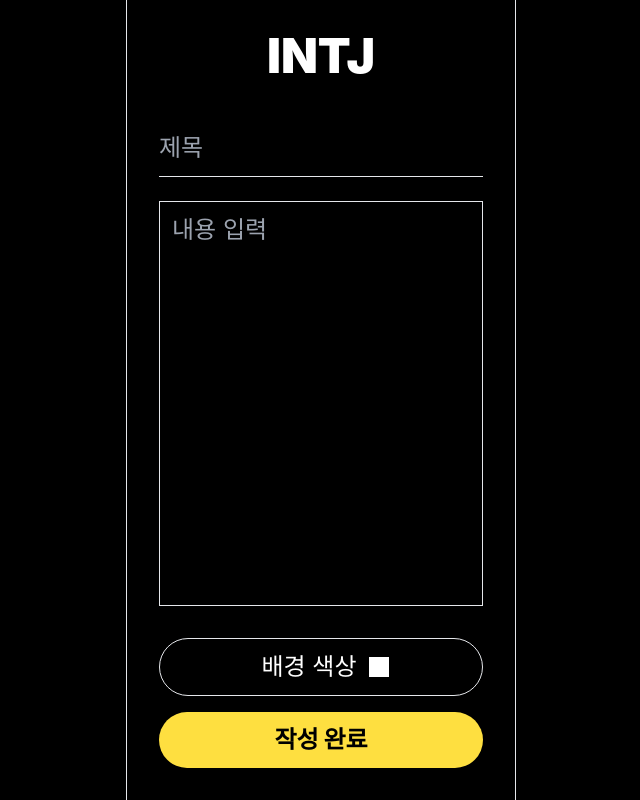
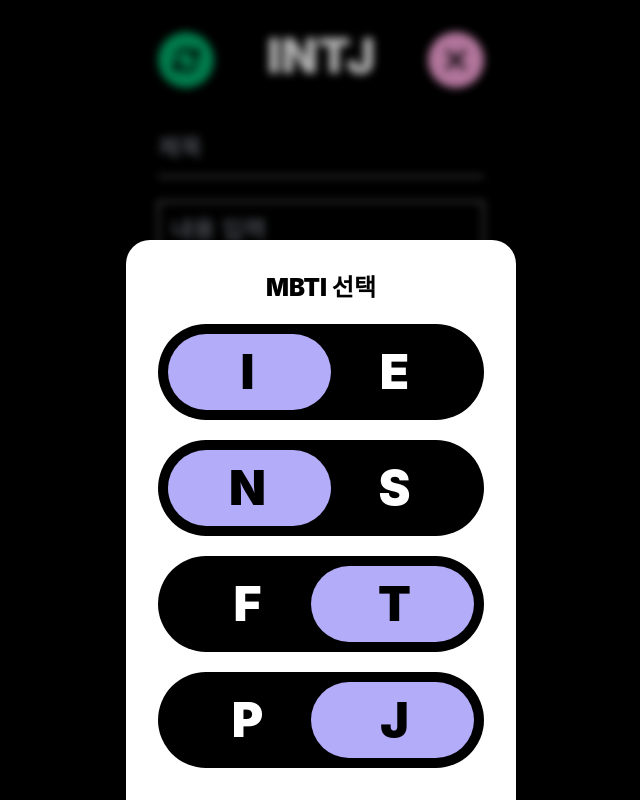
Before and after one commit to are-you-T/client, a React (Create React App) app: page /post in a window 1280 px wide. Both pictures are taken after a click on the button 506 px from the left and 60 px from the top of the page. Shown: the whole page, without its empty margins (319-959 px from the left). Built offline with nearby package versions, Linux system fonts and the light colour scheme.

Commit message:
feat: 게시글 작성 퍼블리싱 완료

```diff
--- a/src/components/BoardPost.tsx
+++ b/src/components/BoardPost.tsx
@@ -1,42 +1,262 @@
-import React, { useState } from "react";
+import React, { useEffect, useState, useCallback } from "react";
+import styled from "styled-components";
 import tw from "tailwind-styled-components";
 
 // 모달들 배경부분(공통 스타일컴포넌트로 만들기) 클릭하면 모달창이 꺼지고 선택된 state값들을 부모에게 보내줌
-function BgColorsModal() {
+
+// 배경 색상
+const colors = [
+  { name: "화이트", color: "white" },
+  { name: "퍼플", color: "#B2ACF9" },
+  { name: "옐로우", color: "#FFDE3F" },
+  { name: "핑크", color: "#EFC7D6" },
+  { name: "그린", color: "#9FEEA2" },
+  { name: "블루", color: "#78D9EE" },
+  { name: "오렌지", color: "#FF9D42" },
+];
+// 배경 색상 선택 모달
+function BgColorsModal({
+  colors,
+  onThisColor,
+  selectBgColor,
+}: {
+  colors: { name: string; color: string }[];
+  onThisColor: (value: string) => void;
+  selectBgColor: String;
+}) {
+  const [thisColor, setThisColor] = useState(selectBgColor);
   return (
-    <div className="absolute bottom-0 left-1/2 -translate-x-1/2 w-[390px] m-auto">
-      배경색상 모달
-    </div>
+    <ModalWrap>
+      <h3 className="text-2xl font-black text-center">배경 색상 선택</h3>
+      <ul>
+        {colors.map((color) => {
+          return (
+            <li key={color.color} className="flex items-center mt-5">
+              <input
+                type="radio"
+                name="colors"
+                id={color.color}
+                value={color.color}
+                checked={thisColor === color.color}
+                className="hidden"
+                onChange={(evt) => {
+                  setThisColor(evt.target.value);
+                  onThisColor(evt.target.value);
+                }}
+              />
+              <label
+                htmlFor={color.color}
+                className="flex items-center cursor-pointer flex-1 gap-4"
+              >
+                <SelectColors bg={color.color} />
+                <span
+                  className={`flex-1 text-xl ${
+                    thisColor === color.color
+                      ? "font-black opacity-100"
+                      : "opacity-30"
+                  }`}
+                >
+                  {color.name}
+                </span>
+                {thisColor === color.color && (
+                  <img src="/img/check_icon.svg" alt="" />
+                )}
+              </label>
+            </li>
+          );
+        })}
+      </ul>
+    </ModalWrap>
   );
 }
 
-function MbtiTypesModal() {
+// MBIT 선택 모달
+function MbtiTypesModal({
+  selectMbti,
+  onThisMbti,
+}: {
+  selectMbti: string[];
+  onThisMbti: (value: string[]) => void;
+}) {
+  const [mbti_IE, setMbti_IE] = useState(selectMbti[0]);
+  const [mbti_NS, setMbti_NS] = useState(selectMbti[1]);
+  const [mbti_FT, setMbti_FT] = useState(selectMbti[2]);
+  const [mbti_PJ, setMbti_PJ] = useState(selectMbti[3]);
+
+  useEffect(() => {
+    onThisMbti([mbti_IE, mbti_NS, mbti_FT, mbti_PJ]);
+  }, [mbti_IE, mbti_NS, mbti_FT, mbti_PJ, onThisMbti]);
+
   return (
-    <div className="absolute bottom-0 left-1/2 -translate-x-1/2 w-[390px] m-auto">
-      MBTI 모달
-    </div>
+    <ModalWrap>
+      <h3 className="text-2xl font-black text-center">MBTI 선택</h3>
+      <ul>
+        <MbtiList>
+          <Toggle className={mbti_IE === "I" ? "left" : "right"} />
+          <div className="flex-1 text-center">
+            <input
+              type="radio"
+              name="mbti_IE"
+              id="I"
+              className="hidden"
+              checked={mbti_IE === "I"}
+              onChange={(evt) => {
+                setMbti_IE(evt.target.id);
+              }}
+            />
+            <MbtiLabel htmlFor="I" className={mbti_IE === "I" ? "active" : ""}>
+              I
+            </MbtiLabel>
+          </div>
+          <div className="flex-1 text-center">
+            <input
+              type="radio"
+              name="mbti_IE"
+              id="E"
+              className="hidden"
+              checked={mbti_IE === "E"}
+              onChange={(evt) => {
+                setMbti_IE(evt.target.id);
+              }}
+            />
+            <MbtiLabel htmlFor="E" className={mbti_IE === "E" ? "active" : ""}>
+              E
+            </MbtiLabel>
+          </div>
+        </MbtiList>
+        <MbtiList>
+          <Toggle className={mbti_NS === "N" ? "left" : "right"} />
+          <div className="flex-1 text-center">
+            <input
+              type="radio"
+              name="mbti_NS"
+              id="N"
+              className="hidden"
+              checked={mbti_NS === "N"}
+              onChange={(evt) => setMbti_NS(evt.target.id)}
+            />
+            <MbtiLabel htmlFor="N" className={mbti_NS === "N" ? "active" : ""}>
+              N
+            </MbtiLabel>
+          </div>
+          <div className="flex-1 text-center">
+            <input
+              type="radio"
+              name="mbti_NS"
+              id="S"
+              className="hidden"
+              checked={mbti_NS === "S"}
+              onChange={(evt) => setMbti_NS(evt.target.id)}
+            />
+            <MbtiLabel htmlFor="S" className={mbti_NS === "S" ? "active" : ""}>
+              S
+            </MbtiLabel>
+          </div>
+        </MbtiList>
+        <MbtiList>
+          <Toggle className={mbti_FT === "F" ? "left" : "right"} />
+          <div className="flex-1 text-center">
+            <input
+              type="radio"
+              name="mbti_FT"
+              id="F"
+              className="hidden"
+              checked={mbti_FT === "F"}
+              onChange={(evt) => setMbti_FT(evt.target.id)}
+            />
+            <MbtiLabel htmlFor="F" className={mbti_FT === "F" ? "active" : ""}>
+              F
+            </MbtiLabel>
+          </div>
+          <div className="flex-1 text-center">
+            <input
+              type="radio"
+              name="mbti_FT"
+              id="T"
+              className="hidden"
+              checked={mbti_FT === "T"}
+              onChange={(evt) => setMbti_FT(evt.target.id)}
+            />
+            <MbtiLabel htmlFor="T" className={mbti_FT === "T" ? "active" : ""}>
+              T
+            </MbtiLabel>
+          </div>
+        </MbtiList>
+        <MbtiList>
+          <Toggle className={mbti_PJ === "P" ? "left" : "right"} />
+          <div className="flex-1 text-center">
+            <input
+              type="radio"
+              name="mbti_PJ"
+              id="P"
+              className="hidden"
+              checked={mbti_PJ === "P"}
+              onChange={(evt) => setMbti_PJ(evt.target.id)}
+            />
+            <MbtiLabel htmlFor="P" className={mbti_PJ === "P" ? "active" : ""}>
+              P
+            </MbtiLabel>
+          </div>
+          <div className="flex-1 text-center">
+            <input
+              type="radio"
+              name="mbti_PJ"
+              id="J"
+              className="hidden"
+              checked={mbti_PJ === "J"}
+              onChange={(evt) => setMbti_PJ(evt.target.id)}
+            />
+            <MbtiLabel htmlFor="J" className={mbti_PJ === "J" ? "active" : ""}>
+              J
+            </MbtiLabel>
+          </div>
+        </MbtiList>
+      </ul>
+    </ModalWrap>
   );
 }
 
+// 유효성 결과 모달
+// title, contents props 설정해줘야 함
 function AlertModal() {
-  return <div>경고 문구</div>;
+  return (
+    <ModalWrapCenter>
+      <h3 className="text-xl font-black text-center flex items-center justify-center">
+        <img src="/img/alert_icon.svg" className="w-4" alt="" />
+        <span>을 입력해주세요!</span>
+      </h3>
+    </ModalWrapCenter>
+  );
 }
 
+// 게시글 작성
 function BoardPost() {
   const [bgColor, setBgColor] = useState("white");
-  const [bgColorsToggle, setBgColorsToggle] = useState(false);
-  const [mbtiTypesToggle, setMbtiTypesToggle] = useState(false);
+  const [mbtiType, setMbtiType] = useState(["I", "N", "T", "J"]);
+  const [showModal, setShowModal] = useState("");
 
   // 추후에 BoardPost props가 될 것들
+  // mbti 타입변경할 때 마다 색상이 바뀌어야할텐데 정신없을 것 같아서 그냥 고정 색상값으로 하는 게 어떨까
   const mbtiColor_1 = "#02B26E";
   const mbtiColor_2 = "#FFA8DF";
-  const mbtiType = "INTJ";
+
+  const handleThisMbti = useCallback(
+    (value: string[]) => setMbtiType(value),
+    []
+  );
+
+  const handleSubmit = () => {
+    setShowModal("AlertModal");
+  };
 
   return (
     <Container>
       <PostWrap>
         <PostTitle>
-          <CircleButton bg={mbtiColor_1}>
+          <CircleButton
+            bg={mbtiColor_1}
+            onClick={() => setShowModal("MbtiTypesModal")}
+          >
             <img src="/img/typeSwitch_icon.svg" className="m-auto" alt="" />
           </CircleButton>
           <MbtiType>{mbtiType}</MbtiType>
@@ -59,26 +279,43 @@ function BoardPost() {
         </form>
         <div>
           <button
-            onClick={() => setBgColorsToggle((show) => !show)}
+            onClick={() => setShowModal("BgColorsModal")}
+            name="BgColorsModal"
             type="button"
             className="text-2xl border mb-4 w-full py-3 rounded-full flex justify-center items-center pl-2"
           >
             <span>배경 색상</span>
             <div
-              className={`w-5 h-5 ml-3 ${
-                bgColor === "white" ? "bg-white" : `bg-[${bgColor}]`
-              }`}
+              className="w-5 h-5 ml-3"
+              style={{ backgroundColor: bgColor } as React.CSSProperties}
             ></div>
           </button>
           <button
             type="submit"
+            onClick={handleSubmit}
             className="block text-2xl font-black w-full bg-[#FEDF40] text-black py-3 rounded-full"
           >
             작성 완료
           </button>
         </div>
       </PostWrap>
-      {bgColorsToggle && <BgColorsModal />}
+
+      {showModal !== "" && (
+        <>
+          <ModalBg onClick={() => setShowModal("")} />
+          {showModal === "MbtiTypesModal" && (
+            <MbtiTypesModal selectMbti={mbtiType} onThisMbti={handleThisMbti} />
+          )}
+          {showModal === "BgColorsModal" && (
+            <BgColorsModal
+              colors={colors}
+              onThisColor={(value) => setBgColor(value)}
+              selectBgColor={bgColor}
+            />
+          )}
+          {showModal === "AlertModal" && <AlertModal />}
+        </>
+      )}
     </Container>
   );
 }
@@ -92,7 +329,6 @@ text-white
 `;
 
 const PostWrap = tw.div`
-border-x
 w-[390px]
 h-full
 m-auto
@@ -113,8 +349,67 @@ const MbtiType = tw.h3`
 text-5xl font-black
 `;
 
-const CircleButton = tw.button<{ bg: string }>`
+const ButtonColor = styled.button<{ bg: string }>`
+  background-color: ${({ bg }) => bg};
+`;
+const SpanColor = styled.span<{ bg: string }>`
+  background-color: ${({ bg }) => bg};
+`;
+
+const CircleButton = tw(ButtonColor)`
 w-14 h-14 radius rounded-full
 text-black
-${({ bg }) => `bg-[${bg}]`}
 `;
+
+const ModalBg = tw.div`
+w-[390px] absolute top-0 left-1/2 -translate-x-1/2 h-full backdrop-blur-sm bg-black/[.3]
+`;
+
+const ModalWrap = tw.div`
+bg-white rounded-t-3xl p-8 text-black absolute bottom-0 left-1/2 -translate-x-1/2 w-[390px] m-auto
+`;
+
+const ModalWrapCenter = tw.div`
+bg-white rounded-3xl p-8 text-black absolute left-1/2 top-1/2 -translate-x-1/2 w-[370px] m-auto
+`;
+
+const SelectColors = tw(SpanColor)`
+w-12 h-12 radius rounded-full border-black border-4 inline-block
+`;
+
+const ActiveList = styled.li`
+  position: relative;
+  & > div {
+    z-index: 1;
+    & label {
+      &.active {
+        color: black;
+      }
+    }
+  }
+`;
+
+const MbtiLabel = tw.label`
+  block w-full cursor-pointer p-2
+`;
+
+const MbtiList = tw(ActiveList)`
+bg-black w-full text-white flex items-center p-4 rounded-full text-5xl font-black mt-5
+`;
+
+const Toggle = styled.div`
+  position: absolute;
+  z-index: -1;
+  background-color: #b2acf9;
+  display: block;
+  width: 50%;
+  height: calc(100% - 20px);
+  transition: all 0.2s;
+  border-radius: 9999px;
+  &.left {
+    left: calc(0% + 10px);
+  }
+  &.right {
+    left: calc(50% - 10px);
+  }
+`;
```
Also changed, not shown: public/img/alert_icon.svg (added), public/img/check_icon.svg (added).
